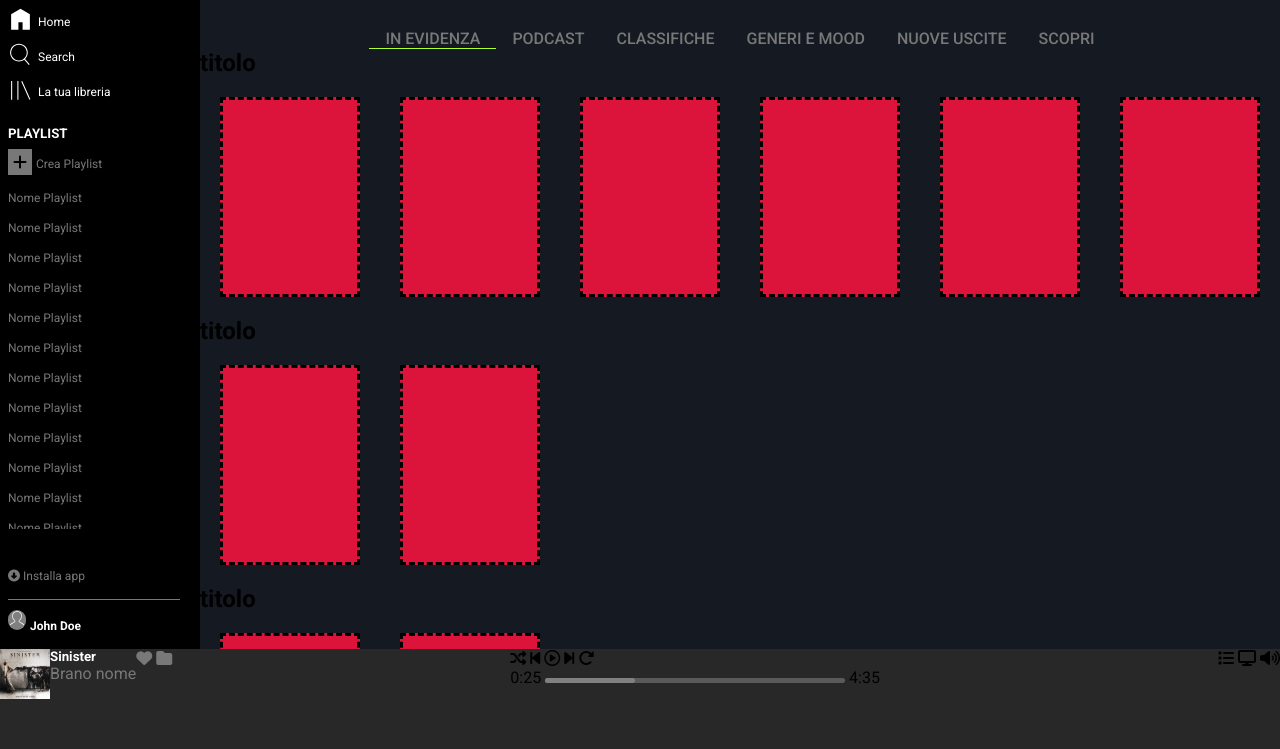
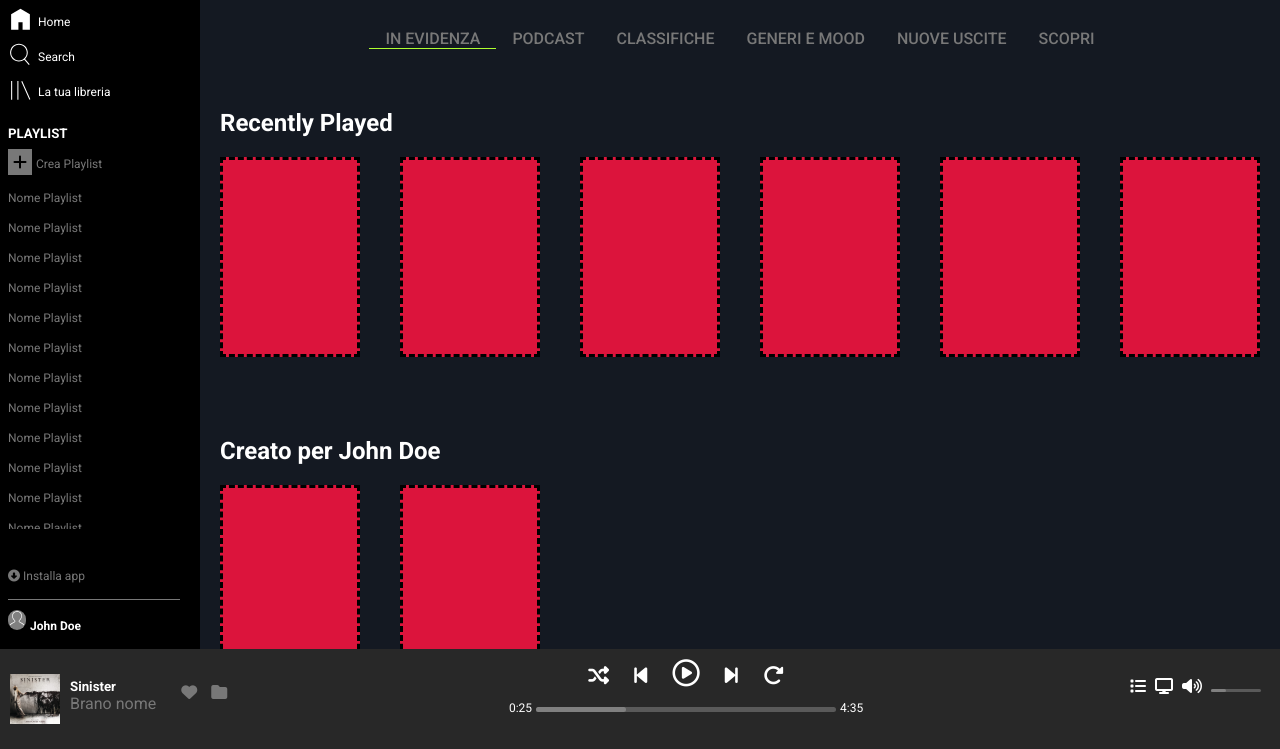
Before and after one commit to SimoneViglione/html-css-spotifyweb, a plain HTML site: page index.html in a window 1280 px wide. Shown: the part 51-800 px from the top of the page. Drawn offline with Linux system fonts and the light colour scheme.

Commit message:
stilizzazione footer e inizio di main

```diff
--- a/css/style.css
+++ b/css/style.css
@@ -70,6 +70,10 @@
     align-self: center;
     padding-top: 15px;
     padding-left: 5px   ;
+}
+
+.bigger-font {
+    font-size: 1.3rem;
 }
 
 .smaller-font {
@@ -193,6 +197,12 @@ aside {
     font-weight: bold;
 }
 
+.for-you-h2 {
+    margin-top: 60px;
+    padding-left: 20px;
+    color: white;
+}
+
 .content-nav li {
     padding: 0 1rem;
     font-weight: 500;
@@ -222,6 +232,14 @@ footer {
     width: 50px;
 }
 
+.player i {
+    padding: 10px;
+}
+
+#play-button {
+    font-size: 1.7rem;
+}
+
 .timing-bar {
     width: 300px;
     height: 5px;
@@ -236,6 +254,42 @@ footer {
     background-color: grey;
     border-radius: 25px;
 
+}
+
+.current-song-container {
+    margin-top: 25px    ;
+    margin-left: 10px;
+}
+.current-song-container div {
+    padding: 0 10px;
+    margin-top: 5px;
+}
+.current-song-container i {
+    padding: 5px;
+}
+
+.volume {
+    width: 150px;
+    align-items: center;
+}
+
+.volume i {
+    padding-right: 5px;
+}
+
+.volume-bar {
+    height: 3px;
+    width: 50px;
+    background-color: rgb(90, 90, 90);
+    border-radius: 25px;
+    display: inline-block;
+}
+
+.actual-volume {
+    height: 100%;
+    width: 30%;
+    background-color: grey;
+    border-radius: 25px;
 }
 
 /* Fine Codice Principale *********/
--- a/index.html
+++ b/index.html
@@ -98,7 +98,7 @@
             </nav class="content-nav">
 
             <section class="recently-played">
-                <h2>titolo</h2>
+                <h2 class="for-you-h2">Recently Played</h2>
 
                 <ul class="d-flex wrap ls-none">
                     <li class="song-cover">
@@ -129,7 +129,7 @@
             </section>
 
             <section class="created">
-                <h2>titolo</h2>
+                <h2 class="for-you-h2">Creato per John Doe</h2>
 
                 <ul class="d-flex wrap ls-none">
                     <li class="song-cover">
@@ -143,7 +143,7 @@
             </section>
 
             <section class="popular">
-                <h2>titolo</h2>
+                <h2 class="for-you-h2">Artisti più popolari</h2>
 
                 <ul class="d-flex wrap ls-none">
                     <li class="song-cover">
@@ -177,28 +177,31 @@
             </section>
 
             <section class="player d-flex f-column">
-                <div>
+                <div class="white-text bigger-font centered">
                     <i class="fa-solid fa-shuffle"></i>
                     <i class="fa-solid fa-backward-step"></i>
-                    <i class="fa-regular fa-circle-play"></i>
+                    <i class="fa-regular fa-circle-play" id="play-button"></i>
                     <i class="fa-solid fa-forward-step"></i>
                     <i class="fa-solid fa-rotate-right"></i>
                 </div>
 
                 <div>
-                    <span>0:25</span>
+                    <span class="white-text smaller-font">0:25</span>
                     <div class="timing-bar">
                         <div class="elapsed-bar"></div>
                     </div>
-                    <span>4:35</span>
+                    <span class="white-text smaller-font">4:35</span>
                 </div>
             </section>
 
             <section class="volume d-flex">
-                <div>
+                <div class="white-text">
                     <i class="fa-solid fa-list"></i>
                     <i class="fa-solid fa-display"></i>
                     <i class="fa-solid fa-volume-high"></i>
+                    <div class="volume-bar">
+                        <div class="actual-volume"></div>
+                    </div>
                 </div>
             </section>
         </div>
```
